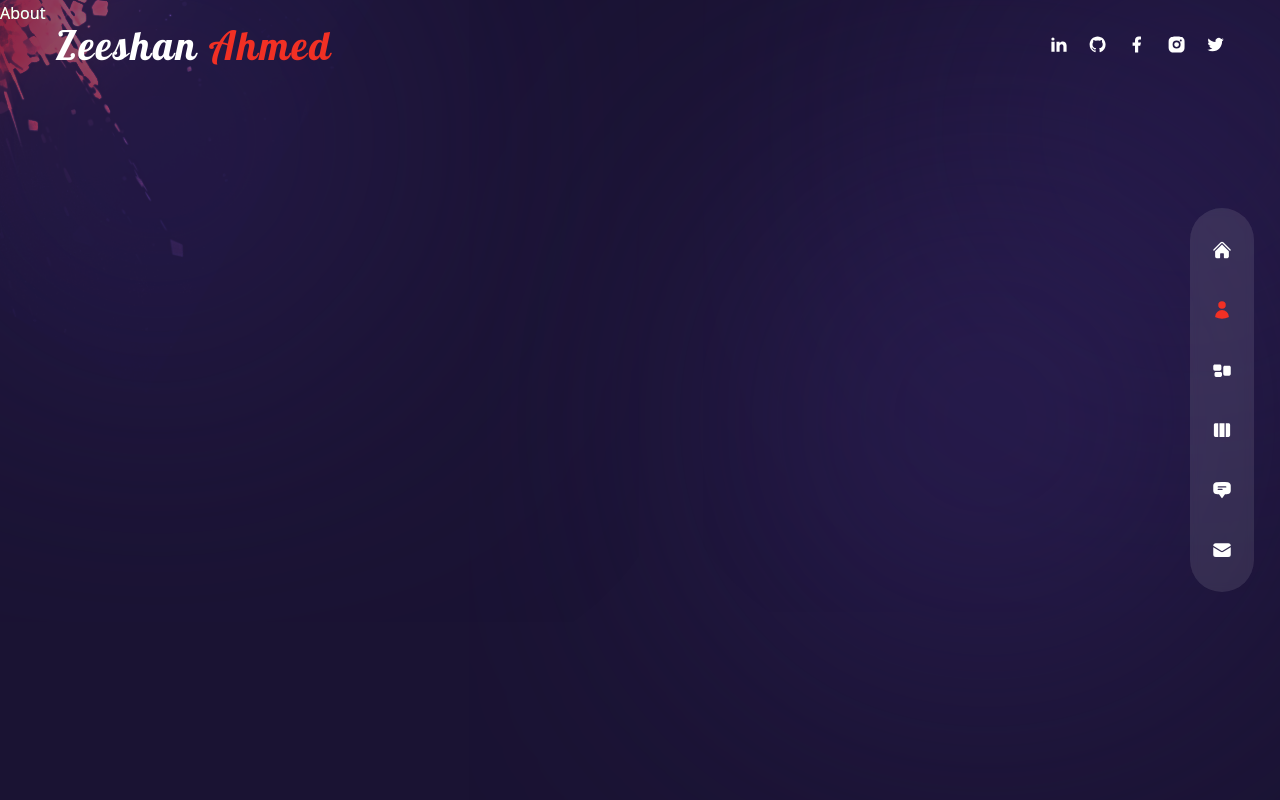
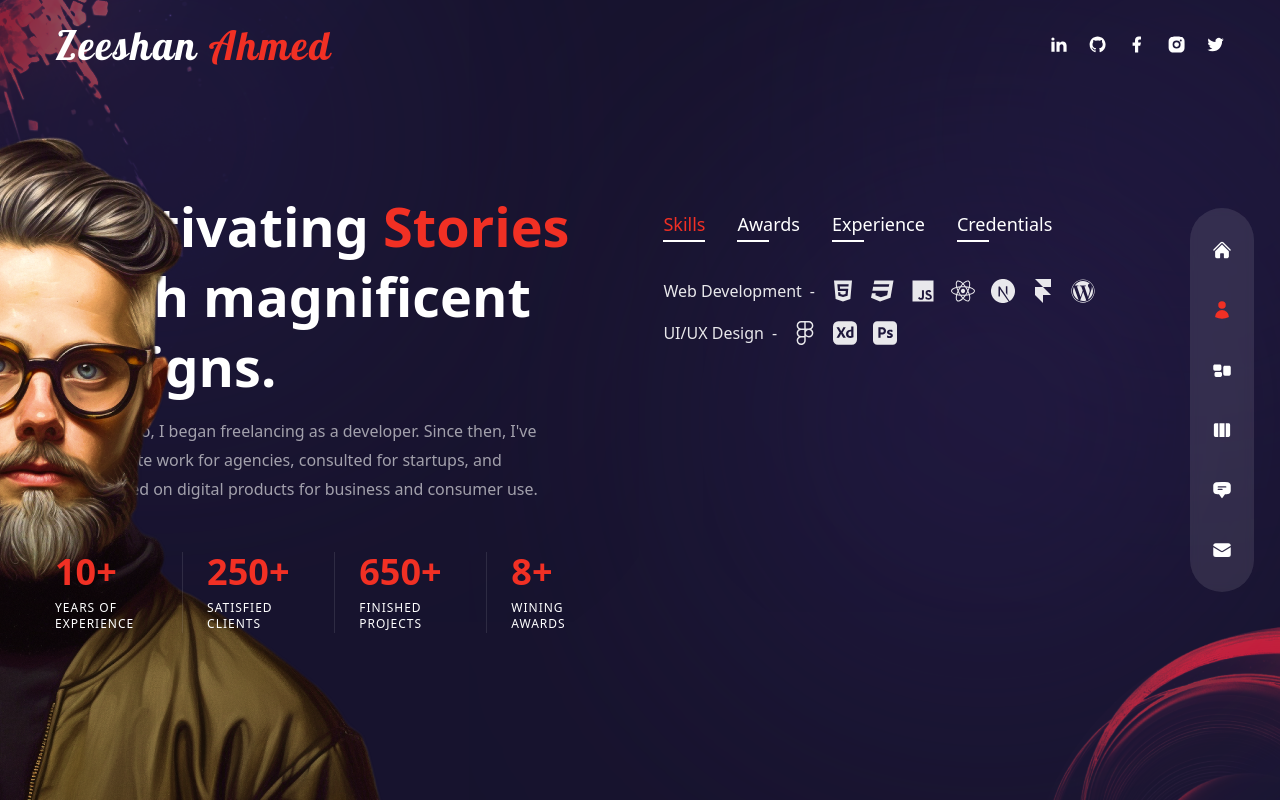
Before and after one commit to zeeshan-ahmed-smit/Personal-Portfolio, a Next.js app: page /about in a window 1280 px wide. Built offline with nearby package versions, Linux system fonts and the light colour scheme.

Commit message:
add about page

```diff
--- a/components/Circles.jsx
+++ b/components/Circles.jsx
@@ -1,5 +1,11 @@
+import Image from "next/image";
+
 const Circles = () => {
-  return <div>Circles</div>;
+  return (
+    <div className="w-[200px] xl:w-[300px] absolute -right-16 -bottom-2 mix-blend-color-dodge animate-pulse duration-75 z-10">
+      <Image src={'/circles.png'} width={260} height={200} alt="" className="w-full h-full"/>
+    </div>
+  )
 };
 
 export default Circles;
--- a/components/Header.jsx
+++ b/components/Header.jsx
@@ -1,4 +1,3 @@
-import Image from "next/image";
 import Link from "next/link";
 import Socials from "./Socials";
 
@@ -6,9 +5,9 @@
   return (
     <header className="absolute z-30 w-full flex items-center px-16 xl:px-0 xl:h-[90px]">
       <div className="container mx-auto">
-        <div className="flex flex-col lg:flex-row justify-between items-center gap-y-4 py-8">
+        <div className="flex flex-col lg:flex-row justify-between items-center gap-y-4 py-4">
           <Link href={'/'}>
-            <h1 className="text-[1.9rem] tracking-[.05em] font-lobster sm:text-[2.5rem]">Zeeshan <span className="text-accent">Ahmed</span></h1>
+            <h1 className="text-[1.5rem] tracking-[.05em] font-lobster xs:text-[1.8rem] sm:text-[2.5rem]">Zeeshan <span className="text-accent">Ahmed</span></h1>
           </Link>
           <Socials />
         </div>
--- a/pages/about/index.jsx
+++ b/pages/about/index.jsx
@@ -1,3 +1,5 @@
+import Ract, { useState } from 'react'
+
 // icons
 import {
   FaHtml5,
@@ -14,6 +16,12 @@
   SiAdobexd,
   SiAdobephotoshop,
 } from "react-icons/si";
+
+import Avatar from '@/components/Avatar';
+import Circles from '@/components/Circles';
+import CountUp from 'react-countup';
+import { motion } from 'framer-motion';
+import { fadeIn } from '../variants';
 
 
 //  data
@@ -89,7 +97,125 @@
 ];
 
 const About = () => {
-  return <div>About</div>;
+  const [index, setIndex] = useState(0);
+
+  return (
+    <div className='h-full bg-primary/30 py-32 text-center xl:text-left'>
+      <Circles />
+
+      <motion.div
+        variants={fadeIn('right', 0.2)}
+        initial='hidden'
+        animate='show'
+        exit='hidden'
+        className='hidden xl:flex absolute bottom-0 -left-[320px]'>
+        <Avatar />
+      </motion.div>
+
+      <div className='container mx-auto h-full flex flex-col items-center xl:flex-row gap-x-6'>
+        {/* text */}
+        <div className='flex-1 flex flex-col justify-center mt-[.8rem] xs:mt-[3.5rem]'>
+          <motion.h2
+            variants={fadeIn('right', 0.2)}
+            initial='hidden'
+            animate='show'
+            exit='hidden'
+            className='h2'>
+            Captivating <span className='text-accent'>Stories</span> birth magnificent designs.
+          </motion.h2>
+
+          <motion.p
+            variants={fadeIn('right', 0.4)}
+            initial='hidden'
+            animate='show'
+            exit='hidden'
+            className='max-w-[500px] mx-auto xl:mx-0 mb-6 xl:mb-12 xl:px-0 px-2'>
+            10 years ago, I began freelancing as a developer. Since then, I've
+            done remote work for agencies, consulted for startups, and
+            collaborated on digital products for business and consumer use.
+          </motion.p>
+
+          {/* counter */}
+          <motion.div
+            variants={fadeIn('right', 0.6)}
+            initial='hidden'
+            animate='show'
+            exit='hidden'
+            className='hidden md:flex md:max-w-xl xl:max-w-none mx-auto xl:mx-0 mb-8'>
+            <div className='flex flex-1 xl:gap-x-6'>
+              {/* experience */}
+              <div className='relative flex-1 after:w-[1px] after:h-full after:bg-white/10 after:absolute after:top-0 after:right-0'>
+                <div className='text-2xl xl:text-4xl font-extrabold text-accent mb-2'>
+                  <CountUp start={0} end={10} duration={5} />+
+                </div>
+                <div className='text-xs uppercase tracking-[1px] leading-[1.4] max-w-[100px]'>Years of experience</div>
+              </div>
+              {/* clients */}
+              <div className='relative flex-1 after:w-[1px] after:h-full after:bg-white/10 after:absolute after:top-0 after:right-0'>
+                <div className='text-2xl xl:text-4xl font-extrabold text-accent mb-2'>
+                  <CountUp start={0} end={250} duration={5} />+
+                </div>
+                <div className='text-xs uppercase tracking-[1px] leading-[1.4] max-w-[100px]'>Satisfied clients</div>
+              </div>
+              {/* projects */}
+              <div className='relative flex-1 after:w-[1px] after:h-full after:bg-white/10 after:absolute after:top-0 after:right-0'>
+                <div className='text-2xl xl:text-4xl font-extrabold text-accent mb-2'>
+                  <CountUp start={0} end={650} duration={5} />+
+                </div>
+                <div className='text-xs uppercase tracking-[1px] leading-[1.4] max-w-[100px]'>Finished projects</div>
+              </div>
+              {/* awards */}
+              <div className='relative flex-1'>
+                <div className='text-2xl xl:text-4xl font-extrabold text-accent mb-2'>
+                  <CountUp start={0} end={8} duration={5} />+
+                </div>
+                <div className='text-xs uppercase tracking-[1px] leading-[1.4] max-w-[100px]'>Wining awards</div>
+              </div>
+            </div>
+          </motion.div>
+        </div>
+
+        {/* info */}
+        <motion.div
+          variants={fadeIn('left', 0.4)}
+          initial='hidden'
+          animate='show'
+          exit='hidden'
+          className='flex flex-col w-full xl:max-w-[48%] h-[380px]'>
+          <div className='flex gap-x-4 xl:gap-x-8 mx-auto xl:mx-0 mb-4'>
+            {aboutData.map((item, itemIndex) => {
+              return (
+                <div key={itemIndex}
+                  className={`${index === itemIndex && 'text-accent after:w-[100%] after:bg-accent after:transition-all after:duration-300'}
+                  cursor-pointer capitalize xl:text-lg relative after:w-8 after:h-[2px] after:bg-white
+                  after:absolute after:-bottom-1 after:left-0`}
+                  onClick={() => setIndex(itemIndex)}>{item.title}</div>
+              )
+            })}
+          </div>
+
+          <div className='py-2 xl:py-6 flex flex-col gap-y-2 xl:gap-y-4 items-center xl:items-start'>
+            {aboutData[index].info.map((item, itemIndex) => {
+              return (
+                <div key={itemIndex} className='flex-1 flex flex-col md:flex-row max-w-max gap-x-2 items-center text-white/90'>
+                  {/* title */}
+                  <div>{item.title}</div>
+                  <div className='hidden md:flex'>-</div>
+                  <div>{item.stage}</div>
+                  {/* icons */}
+                  <div className='flex gap-x-4'>
+                    {item.icons?.map((icon, index) => {
+                      return <div className='text-2xl '>{icon}</div>
+                    })}
+                  </div>
+                </div>
+              );
+            })}
+          </div>
+        </motion.div>
+      </div>
+    </div>
+  )
 };
 
 export default About;
--- a/pages/index.jsx
+++ b/pages/index.jsx
@@ -1,4 +1,3 @@
-import Image from "next/image";
 
 import ParticlesContainer from "@/components/ParticlesContainer";
 import ProjectsBtn from "@/components/ProjectsBtn";
--- a/tailwind.config.js
+++ b/tailwind.config.js
@@ -15,6 +15,7 @@
       },
     },
     screens: {
+      xs:'425px',
       sm: '640px',
       md: '768px',
       lg: '960px',
```
